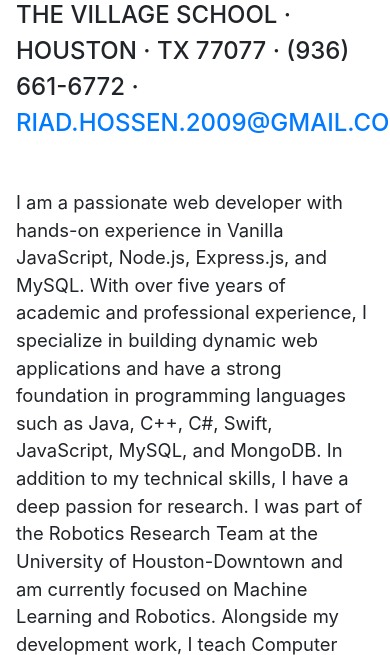
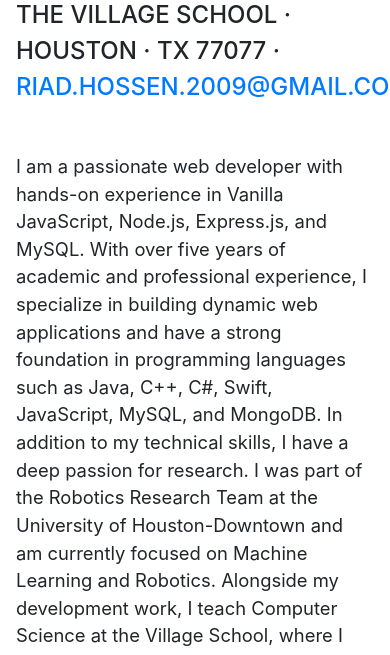
Before and after one commit to riadhs/Portfolio, a website with bundled scripts: page index.html in a window 390 px wide. Shown: the part 185-840 px from the top of the page. Built offline with nearby package versions, Linux system fonts and the light colour scheme; files whose address does not match are found by name; a web font is replaced by a local one.

Commit message:
Update index.html
Phone Number Deleted

```diff
--- a/index.html
+++ b/index.html
@@ -70,7 +70,7 @@
         <h1 class="mb-0">Riad
           <span class="text-primary">Hossen</span>
         </h1>
-        <div class="subheading mb-5">The Village School · Houston · TX 77077 · (936) 661-6772 ·
+        <div class="subheading mb-5">The Village School · Houston · TX 77077 ·
           <a href="https://mail.google.com/mail/?view=cm&amp;fs=1&amp;tf=1&amp;to=riad.hossen.2009@gmail.com">riad.hossen.2009@gmail.com</a>
         </div>
         <p class="lead mb-5">I am a passionate web developer with hands-on experience in Vanilla JavaScript, Node.js, Express.js, and MySQL. With over five years of academic and professional experience, I specialize in building dynamic web applications and have a strong foundation in programming languages such as Java, C++, C#, Swift, JavaScript, MySQL, and MongoDB.
```
